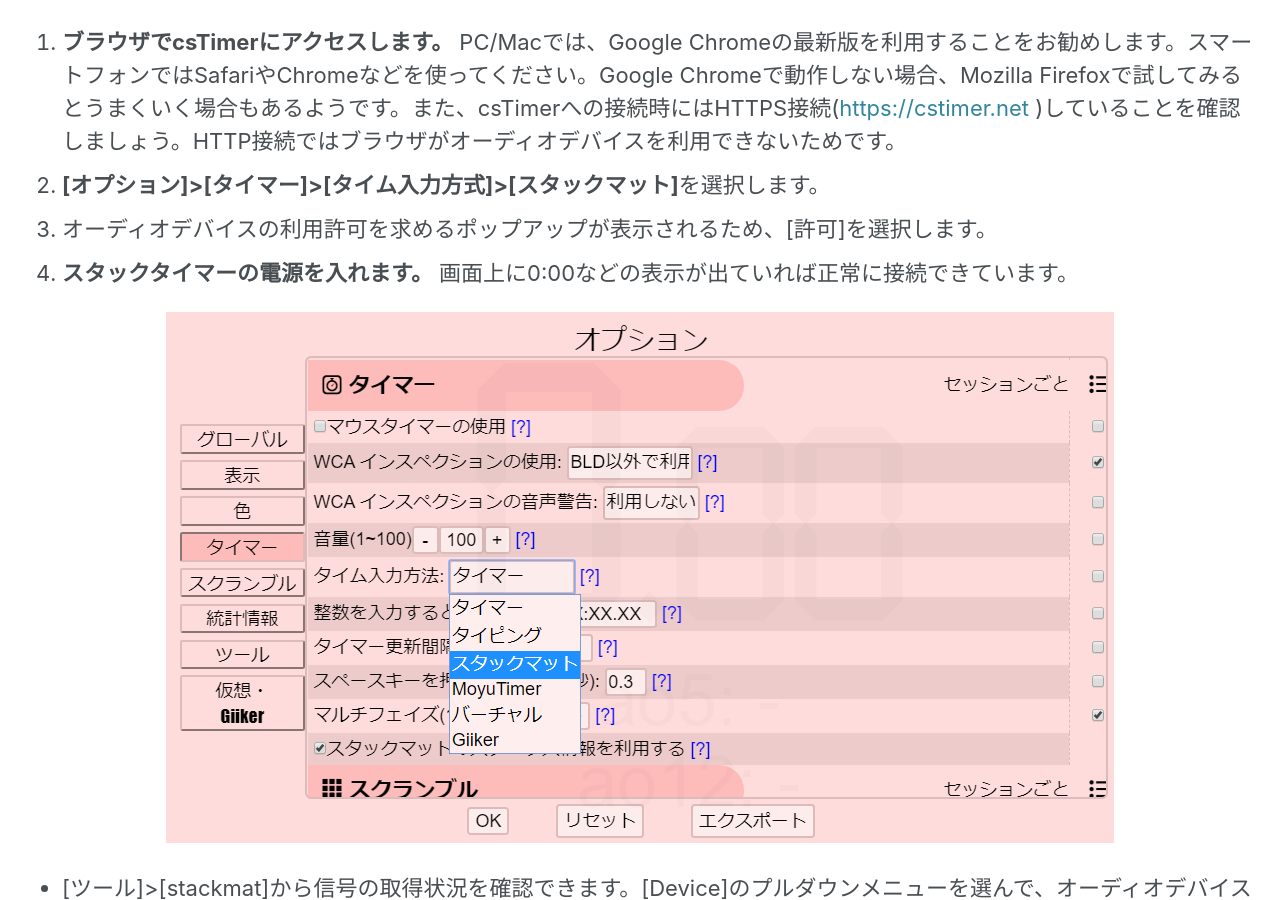
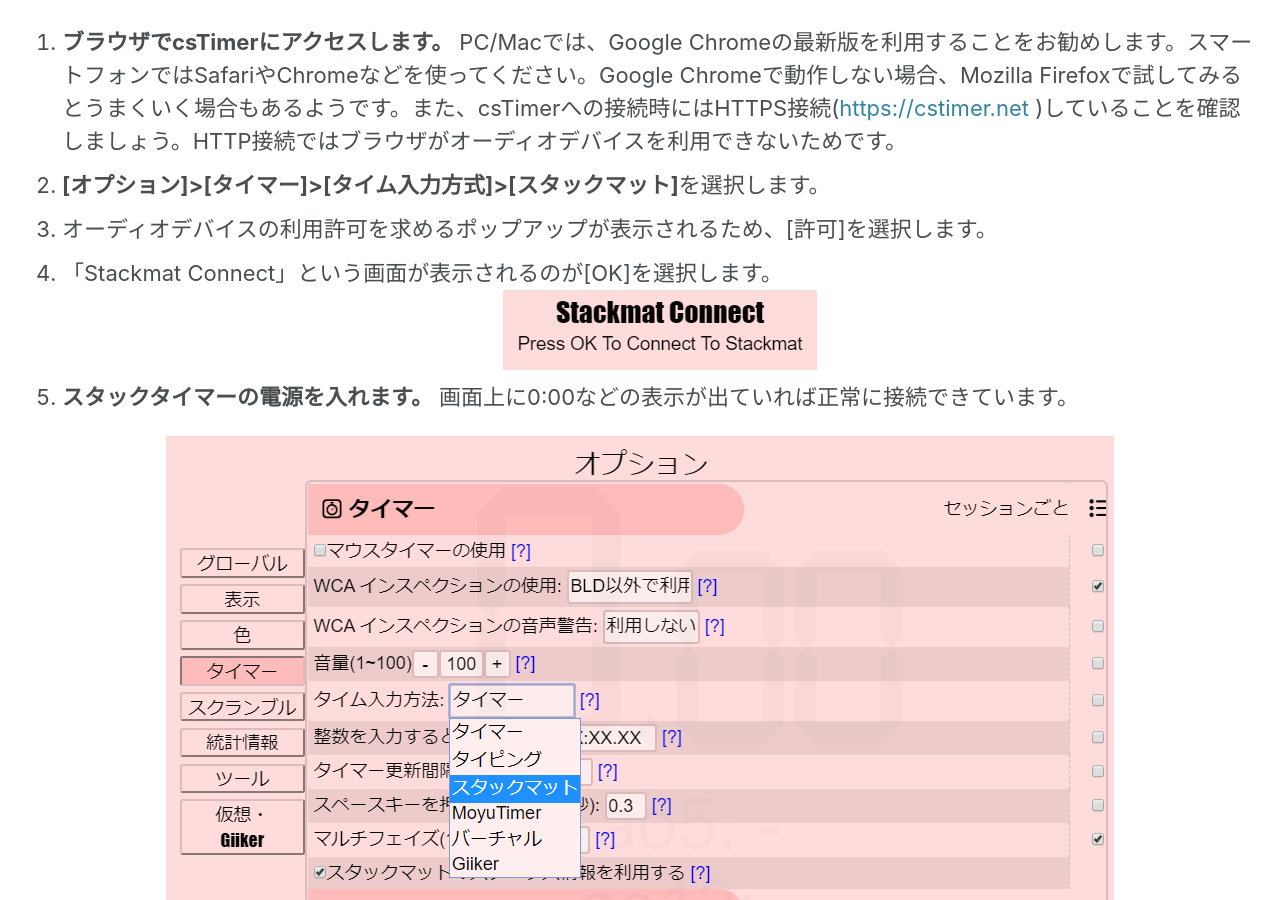
Before and after one commit to kawam1123/kawam1123.github.io, a Jekyll site: the page built from _posts/csTimer/2020-04-11-stacktimer-csTimer.md, in a window 1280 px wide and 900 px high, scrolled down 6579 px. Built offline with Jekyll 4.4.1, drawn with Linux system fonts in a browser that asks for light colours; cached includes are drawn as plain includes; nearby versions of some CDN libraries; some web fonts are replaced; comment, search, counter and statistics services are not loaded.

Commit message:
画像追加

```diff
--- a/_posts/csTimer/2020-04-11-stacktimer-csTimer.md
+++ b/_posts/csTimer/2020-04-11-stacktimer-csTimer.md
@@ -116,6 +116,8 @@
 1. **ブラウザでcsTimerにアクセスします。** PC/Macでは、Google Chromeの最新版を利用することをお勧めします。スマートフォンではSafariやChromeなどを使ってください。Google Chromeで動作しない場合、Mozilla Firefoxで試してみるとうまくいく場合もあるようです。また、csTimerへの接続時にはHTTPS接続([https://cstimer.net](https://cstimer.net) )していることを確認しましょう。HTTP接続ではブラウザがオーディオデバイスを利用できないためです。
 1. **[オプション]>[タイマー]>[タイム入力方式]>[スタックマット]**を選択します。
 1. オーディオデバイスの利用許可を求めるポップアップが表示されるため、[許可]を選択します。
+1. 「Stackmat Connect」という画面が表示されるのが[OK]を選択します。
+![](../assets\img\cstimer\cstimer_stackmat_connect.png){: width="auto" height="auto" class="img-responsible align-center"}
 1. **スタックタイマーの電源を入れます。** 画面上に0:00などの表示が出ていれば正常に接続できています。
 
 ![](../assets\img\stacktimer-connection-cstimeroption.png){: width="auto" height="auto" class="img-responsible align-center"}
```
Also changed, not shown: assets/img/cstimer/cstimer_stackmat_connect.png (added).
